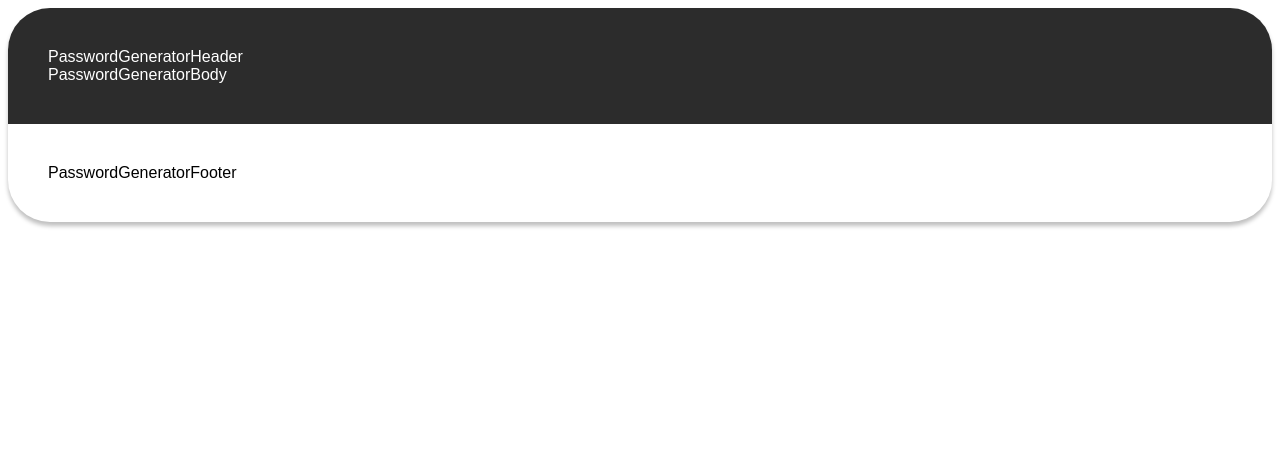
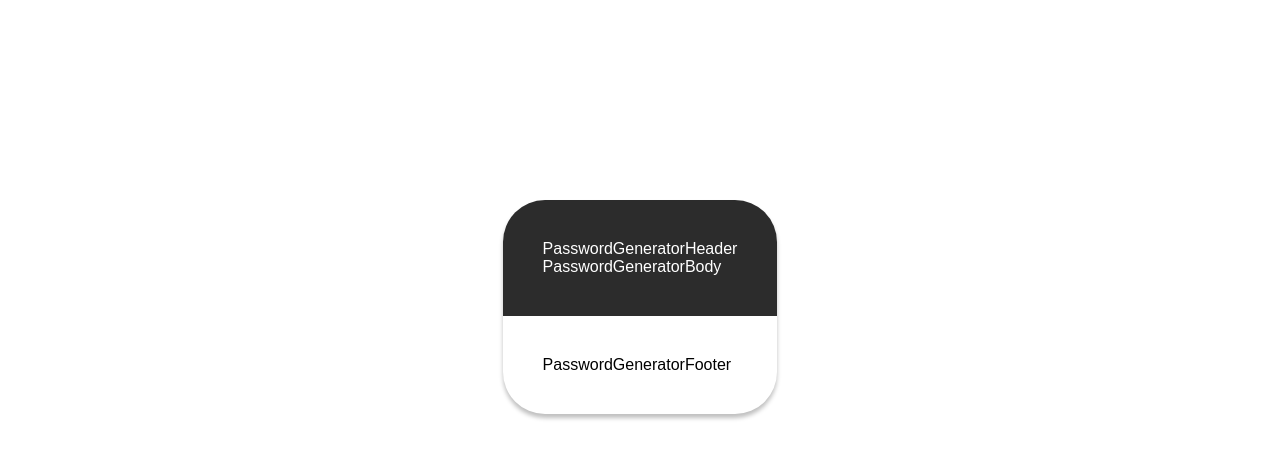
Before and after one commit to fran1014/passwordgenerator-react, a React (Create React App) app: page / in a window 1280 px wide. Shown: the top 458 px of the page. Built offline with nearby package versions, Linux system fonts and the light colour scheme.

Commit message:
added styling to card

```diff
--- a/src/App.js
+++ b/src/App.js
@@ -1,8 +1,9 @@
 import { PasswordGeneratorCard } from "./components/PasswordGeneratorCard/PasswordGeneratorCard";
+import s from "./style.module.css"
 
 function App() {
   return (
-    <div >
+    <div className={s.root}>
      <PasswordGeneratorCard/>
     </div>
   );
--- /dev/null
+++ b/src/style.module.css
@@ -0,0 +1,5 @@
+.root {
+    display: flex;
+    justify-content: center;
+    margin-top: 200px;
+}
```
